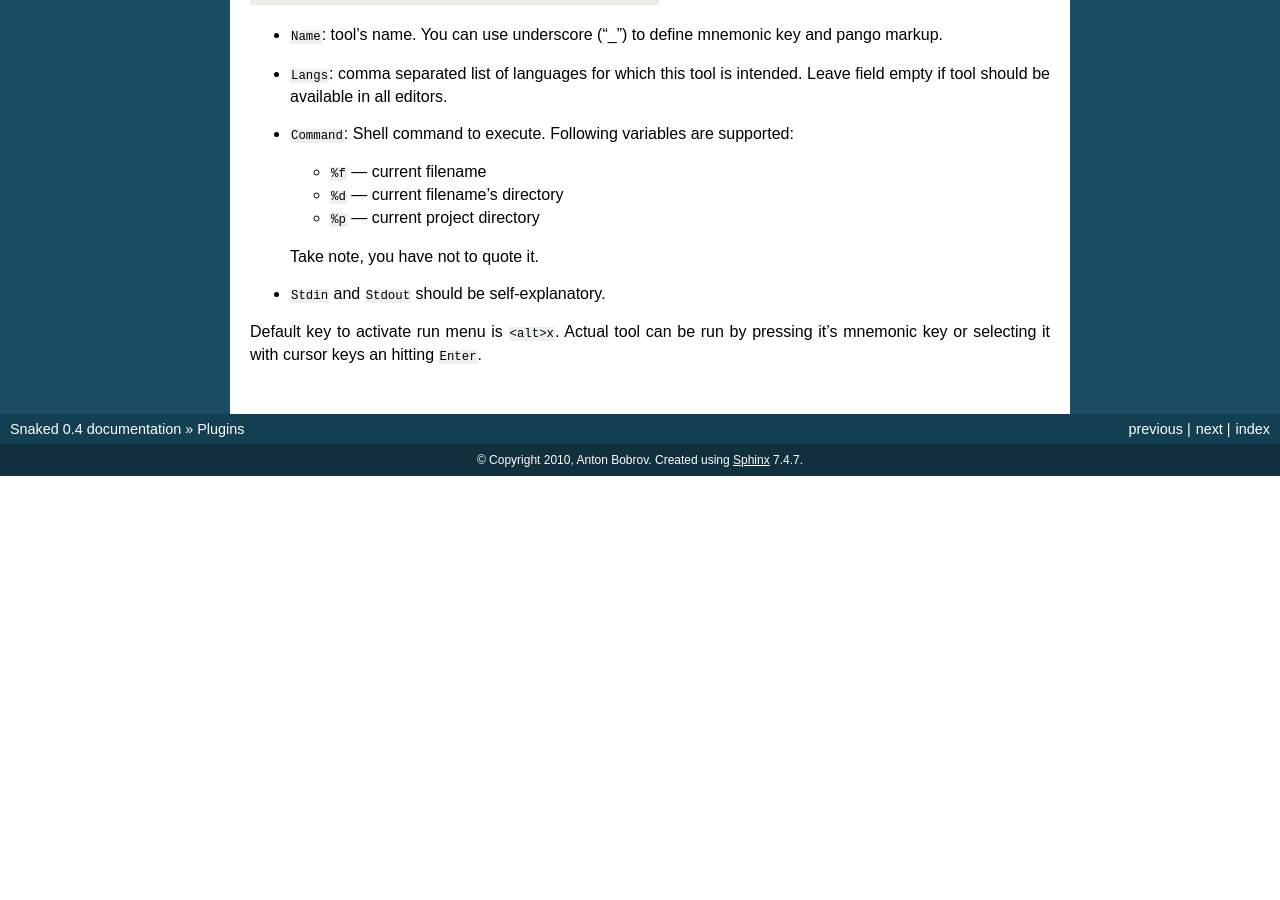
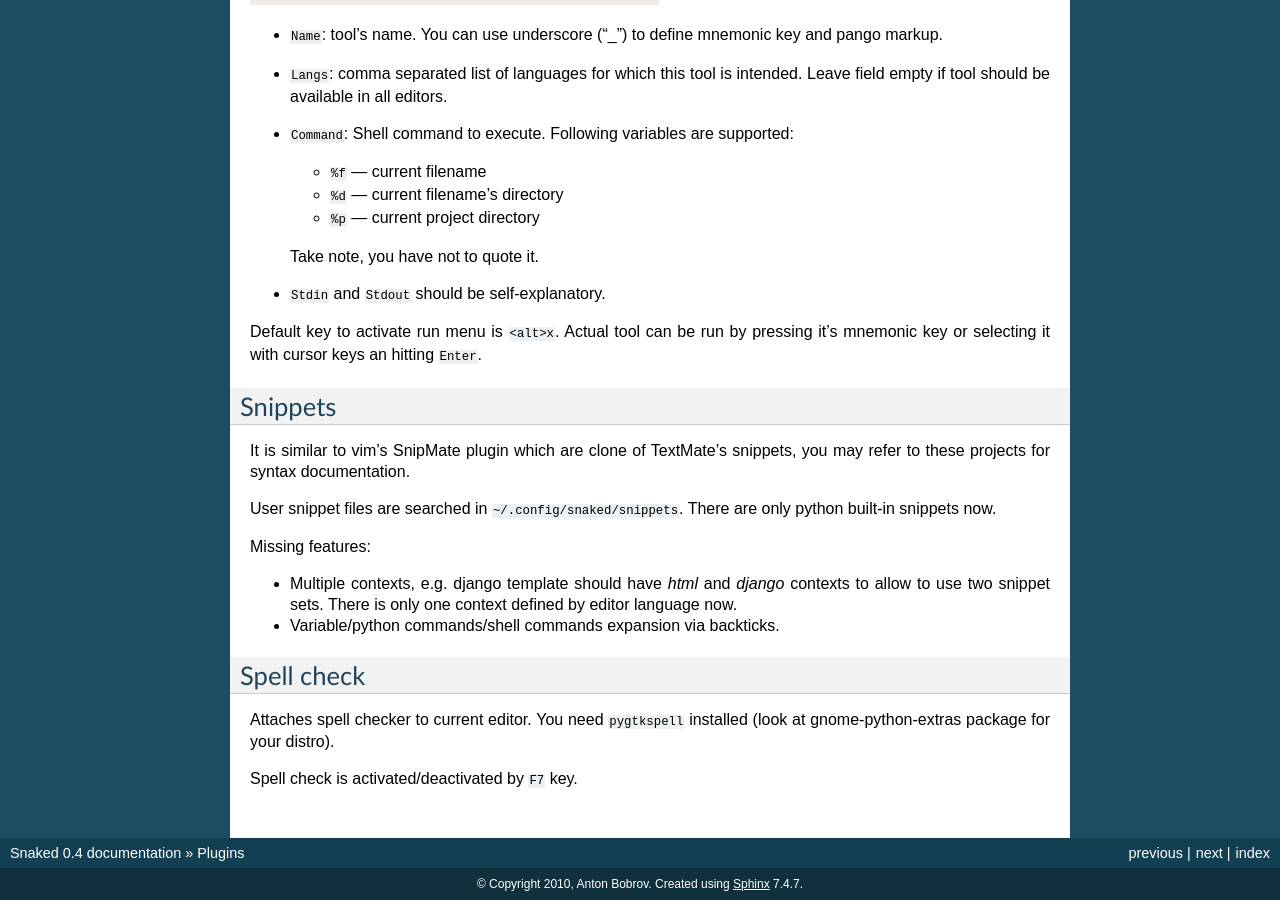
Before and after one commit to baverman/snaked, a Sphinx documentation site: the page built from doc/plugins.rst, in a window 1280 px wide and 900 px high, scrolled down 2320 px. Built offline with Sphinx 7.4.7, drawn with Linux system fonts in a browser that asks for light colours; before the commit the page ends 2796 px from its top, so only the background shows below that.

Commit message:
final docs

```diff
--- a/doc/plugins.rst
+++ b/doc/plugins.rst
@@ -143,3 +143,30 @@ content to it and process it's stdout.
 Default key to activate run menu is ``<alt>x``. Actual tool can be run by
 pressing it's mnemonic key or selecting it with cursor keys an hitting
 ``Enter``.
+
+
+Snippets
+--------
+
+It is similar to vim's SnipMate plugin which are clone of TextMate's snippets,
+you may refer to these projects for syntax documentation.
+
+User snippet files are searched in ``~/.config/snaked/snippets``. There are only
+python built-in snippets now.
+
+Missing features:
+
+* Multiple contexts, e.g. django template should have `html` and `django`
+  contexts to allow to use two snippet sets. There is only one context defined by
+  editor language now.
+
+* Variable/python commands/shell commands expansion via backticks.
+
+
+Spell check
+-----------
+
+Attaches spell checker to current editor. You need ``pygtkspell`` installed
+(look at gnome-python-extras package for your distro).
+
+Spell check is activated/deactivated by ``F7`` key.
```
Also changed, not shown: doc/start.rst (+27 -0 lines), 1 other file.
